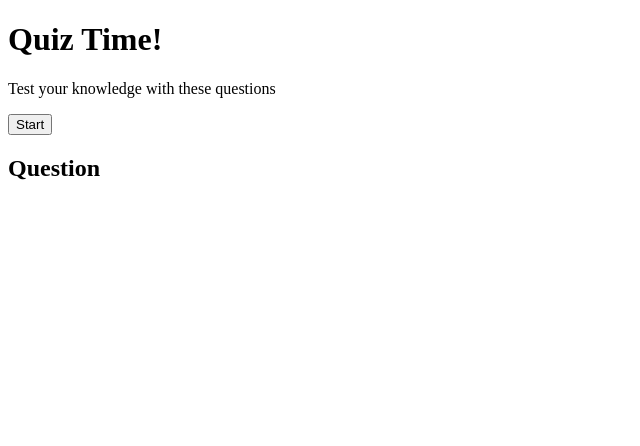
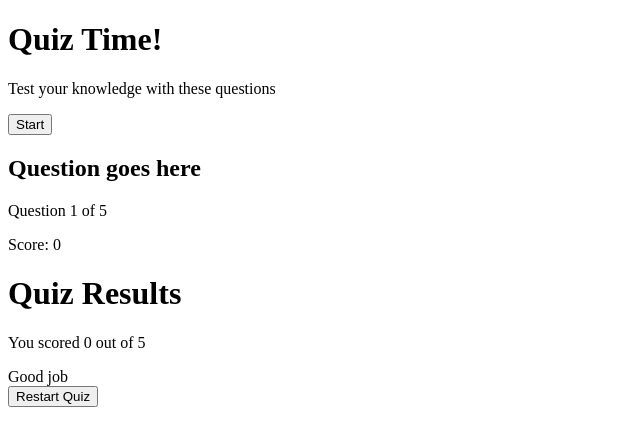
Before and after one commit to adhithyan-pradeep/Simple-HTML-Projects, a plain HTML site: page QUIZ GAME/index.html in a window 1280 px wide. Shown: the whole page, without its empty margins (0-640 px from the left). Drawn offline with Linux system fonts and the light colour scheme.

Commit message:
Completed writing the html file

```diff
--- a/QUIZ GAME/index.html
+++ b/QUIZ GAME/index.html
@@ -15,8 +15,32 @@
       </div>
       <div class="screen" id="quiz-screen">
         <div class="quiz-header">
-          <h2 id="question-text">Question</h2>
+          <h2 id="question-text">Question goes here</h2>
+          <div class="quiz-info">
+            <p>
+              Question <span id="current-question">1</span> of <span>5</span>
+            </p>
+            <p>Score: <span id="score">0</span></p>
+          </div>
         </div>
+
+        <div id="answers-container" class="answers-container">
+          <!-- Answer buttons will be inserted here form js code later at some point -->
+        </div>
+        <div class="progress-bar">
+          <div id="progress" class="progress"></div>
+        </div>
+      </div>
+      <div id="result-screen" class="screen">
+        <h1>Quiz Results</h1>
+        <div class="result-info">
+          <p>
+            You scored <span id="final-score">0</span> out of
+            <span id="max-score">5</span>
+          </p>
+          <div id="result-message">Good job</div>
+        </div>
+        <button id="restart-btn">Restart Quiz</button>
       </div>
     </div>
   </body>
```
